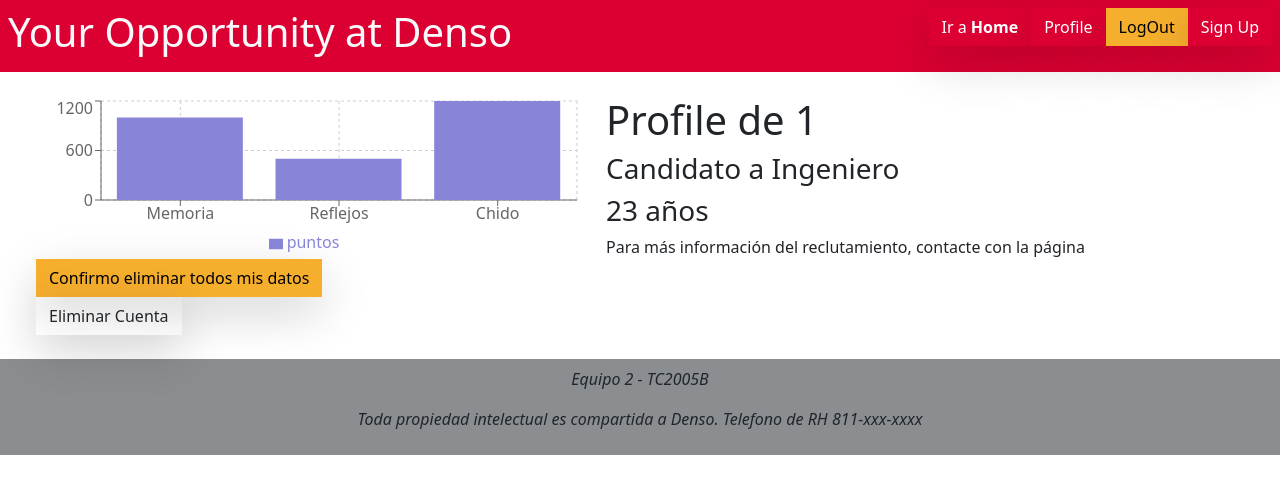
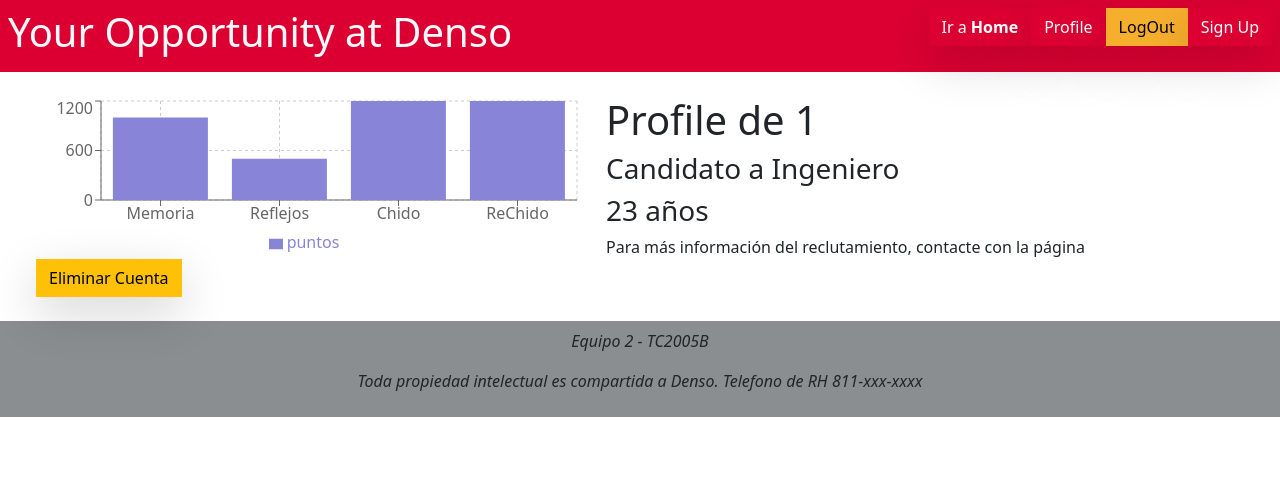
Before and after one commit to jaiovi/Denso-Git, a React (Create React App) app: page /profile/1 in a window 1280 px wide. Shown: the top 494 px of the page. Built offline with nearby package versions, Linux system fonts and the light colour scheme.

Commit message:
Boton semifuncional

```diff
--- a/src/components/Footer.js
+++ b/src/components/Footer.js
@@ -4,8 +4,8 @@
 function Footer(){
     return(
     <div className="p-2 bg-secondary fst-italic">
-        <p class="text-center">Equipo 2 - TC2005B</p>
-        <p class="text-center">Toda propiedad intelectual es compartida a Denso. Telefono de RH 811-xxx-xxxx</p>
+        <p className="text-center">Equipo 2 - TC2005B</p>
+        <p className="text-center">Toda propiedad intelectual es compartida a Denso. Telefono de RH 811-xxx-xxxx</p>
     </div>
     )
 }
--- a/src/pages/Profile.js
+++ b/src/pages/Profile.js
@@ -1,19 +1,26 @@
 import { Link, useParams} from "react-router-dom"
-import { BarChart, Bar, Cell, XAxis, YAxis, CartesianGrid, Tooltip, Legend, ResponsiveContainer } from 'recharts';
+import React, { useEffect, useState } from 'react';
+
+import { BarChart, Bar, Cell, XAxis, YAxis, CartesianGrid, Tooltip, /* RadarChart, PolarGrid, PolarAngleAxis, PolarRadiusAxis, Radar,*/ Legend, ResponsiveContainer } from 'recharts';
 import Button from "../components/Button"
 import Input from "../components/Input"
-
-import React, { useState } from 'react';
 
 function Profile(){
     const params = useParams(); //recuperar id del usuario
 
-    const [showing, setShow] = useState(true);
+    const [show, toggle] = useState(false);
+    const functionToggle = () =>{
+        toggle(!show)
+    }
+
+
+
 
     const data_examenes = [
         {name: 'Memoria', puntos:1000,},
         {name: 'Reflejos', puntos:500,},
         {name: 'Chido', puntos:1200},
+        {name: 'ReChido', puntos:1200}
     ];
 
 
@@ -22,6 +29,7 @@
         <div className="row">
             <div className="col-sm">
                 <ResponsiveContainer width="100%" height="100%">
+
                 <BarChart width={500} height={300} data={data_examenes}>
                     <CartesianGrid strokeDasharray="3 3" />
                     <XAxis dataKey="name" />
@@ -30,6 +38,15 @@
                     <Legend />
                     <Bar dataKey="puntos" fill="#8884d8" />
                 </BarChart>
+                {/*
+                <RadarChart outerRadius={90} width={730} height={300} data={data_examenes}>
+                    <PolarGrid />
+                    <PolarAngleAxis dataKey="name" />
+                    <PolarRadiusAxis angle={0} domain={[0, 3000]} />
+                    <Radar name="Puntos" dataKey="score" stroke="#8884d8" fill="#8884d8" fillOpacity={0.6} />
+                    <Legend />
+                </RadarChart>
+                */}
                 </ResponsiveContainer>
             </div>
             <div className={"col-sm"}>
@@ -38,16 +55,19 @@
                 <h3>23 años</h3>
                 Para más información del reclutamiento, contacte con la página
 
-                <div id={"ConfirmaDelete"}>
-                </div>
+
+
             </div>
         </div>
 
-            {
-            //no jala de plano, preguntar profe asesoria
-            showing?<div><Button color={"danger"}>Confirmo eliminar todos mis datos</Button></div>:null
+        <div id={"ConfirmaDelete"}>
+            <Button color={"warning"} onClick={functionToggle}>Eliminar Cuenta</Button>
+            {show ? <>
+            <Button color={"danger"}>Confirmo eliminar todos mis datos</Button>
+            </>:null
             }
-            <Button color={"red"} onUserClick={()=>setShow(!showing)}>Eliminar Cuenta</Button>
+        </div>
+
     </div>
     )
 }
```
